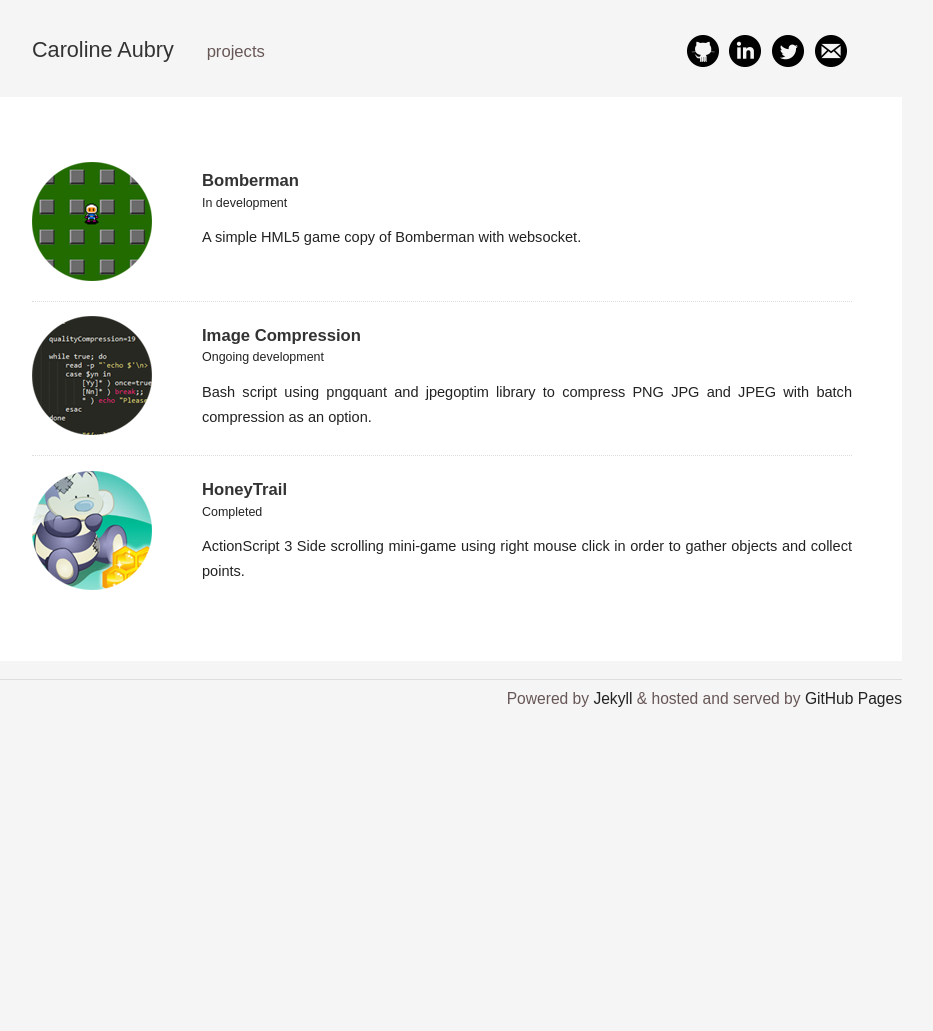
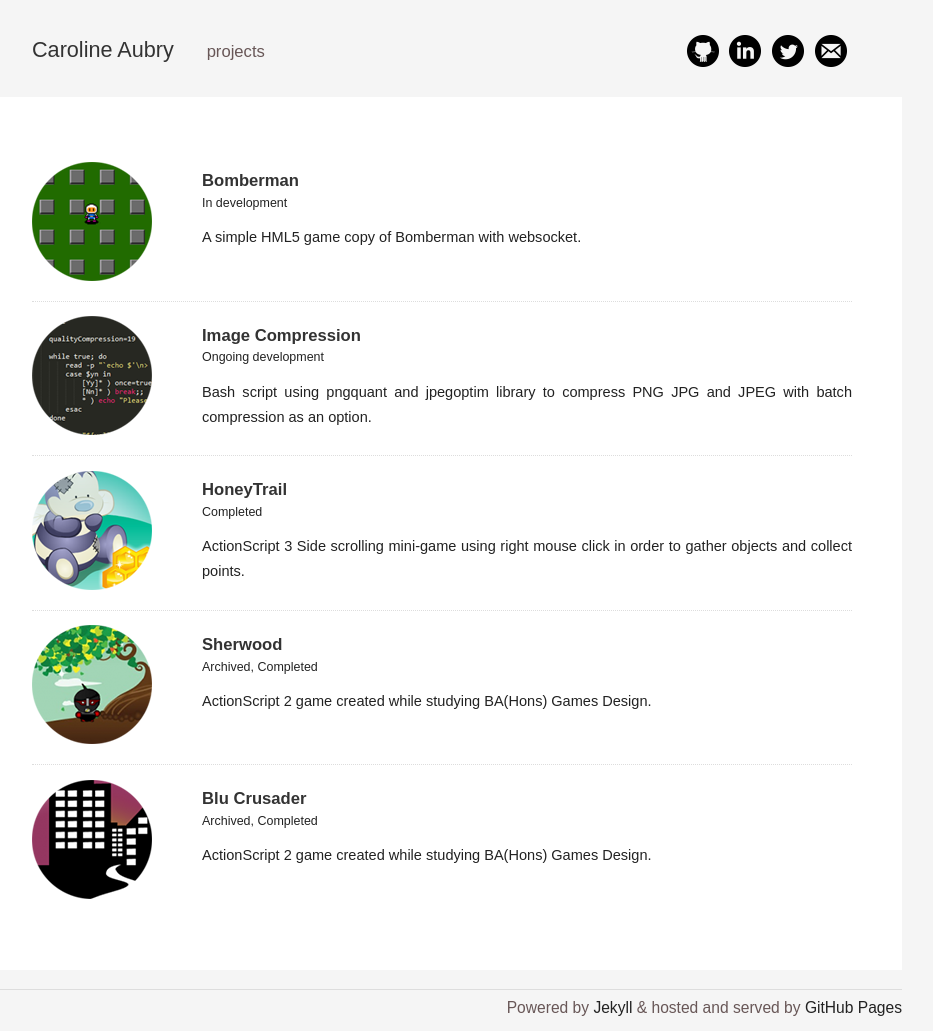
Before and after one commit to caubry/caubry.github.io, a Jekyll site: the page built from projects/index.html, in a window 1280 px wide. Shown: the whole page, without its empty margins (198-1131 px from the left). Built offline with Jekyll 4.4.1, drawn with Linux system fonts in a browser that asks for light colours; some web fonts are replaced; before the commit the page ends 900 px from its top, so only the background shows below that.

Commit message:
Archived projects added

```diff
--- a/_data/projects.yml
+++ b/_data/projects.yml
@@ -15,3 +15,17 @@
   link: /honeytrail
   status: Completed
   description: ActionScript 3 Side scrolling mini-game using right mouse click in order to gather objects and collect points.
+
+- name: Sherwood
+  image: /images/sherwood.png
+  link: /sherwood
+  status: Completed
+  folder: Archived
+  description: ActionScript 2 game created while studying BA(Hons) Games Design.
+
+- name: Blu Crusader
+  image: /images/blucrusader.png
+  link: /blucrusader
+  status: Completed
+  folder: Archived
+  description: ActionScript 2 game created while studying BA(Hons) Games Design.
--- /dev/null
+++ b/blucrusader/index.html
@@ -0,0 +1,5 @@
+---
+layout: default
+---
+
+<embed width="800" height="500" wmode="transparent" src="/assets/blucrusader.swf"></embed>
--- a/projects/index.html
+++ b/projects/index.html
@@ -8,6 +8,9 @@
 			<a href="{{ project.link }}"><img src="{{ project.image }}" class="project-image"></a>
 			<div class="project-content">
 				<h2 class="project-title"><a href="{{ project.link }}">{{ project.name }}</a></h2>
+				{% if project.folder == "Archived" %}
+	            	<span class="project-info">{{ project.folder }}, </span>
+				{% endif %}
 	            <span class="project-info">{{ project.status }}</span>
 	            <div class="excerpt"><p>{{ project.description }}</p></div>
 	        </div>
--- /dev/null
+++ b/sherwood/index.html
@@ -0,0 +1,5 @@
+---
+layout: default
+---
+
+<embed width="800" height="500" wmode="transparent" src="/assets/sherwood.swf"></embed>
```
Also changed, not shown: favicon.gif, images/blucrusader.png (added), images/sherwood.png (added), 4 other files.
